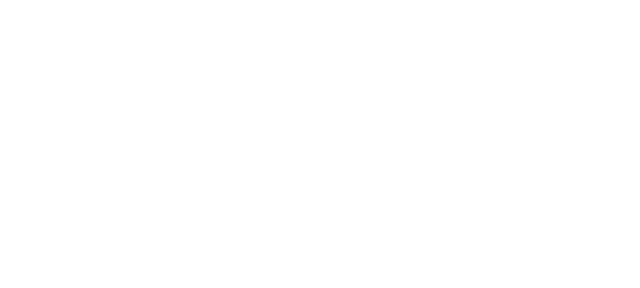
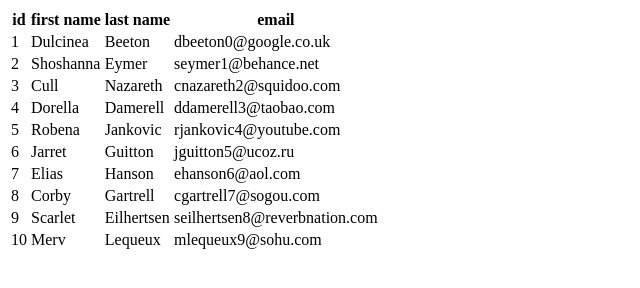
Before and after one commit to Margo250403/JS_hw_9, a plain HTML site: page index.html in a window 1280 px wide. Shown: the whole page, without its empty margins (0-640 px from the left). Drawn offline with Linux system fonts and the light colour scheme.

Commit message:
add task probnoe

```diff
--- a/index.html
+++ b/index.html
@@ -6,11 +6,22 @@
     <meta name="viewport" content="width=device-width, initial-scale=1.0">
     <title>JS_hw#9</title>
     <script defer src="main.js"></script>
+    <link rel="stylesheet" href="style.css">
 </head>
 <body>
-    <div>
+    <table>
+        <thead>
+            <tr>
+                <th>id</th>
+              <th>first name</th>
+              <th>last name</th>
+              <th>email</th>
+            </tr>
+        </thead>
+        <tbody id="table">
 
-    </div>
+        </tbody>
+    </table>
 </body>
 
 </html>
--- a/main.js
+++ b/main.js
@@ -60,3 +60,25 @@ var users = [
      "email": "mlequeux9@sohu.com"
 
 }]
+
+var table = document.querySelector('#table');
+
+for(var i = 0; i < users.length; i++){
+     table.innerHTML +=
+     `<tr class='tr'>
+          <td>${users[i].id}</td>
+          <td>${users[i].first_name}</td>
+          <td>${users[i].last_name}</td>
+          <td>${users[i].email}</td>
+     </tr>`
+}
+
+var row = document.querySelectorAll('.tr');
+
+row.forEach((element, index)=>{
+     element.addEventListener('click', function(){
+          console.log(users[index].first_name)
+          element.classList.toggle('green')
+     })
+})
+console.log(row);
--- a/style.css
+++ b/style.css
@@ -0,0 +1,4 @@
+
+.green{
+    background: green;
+}
```
